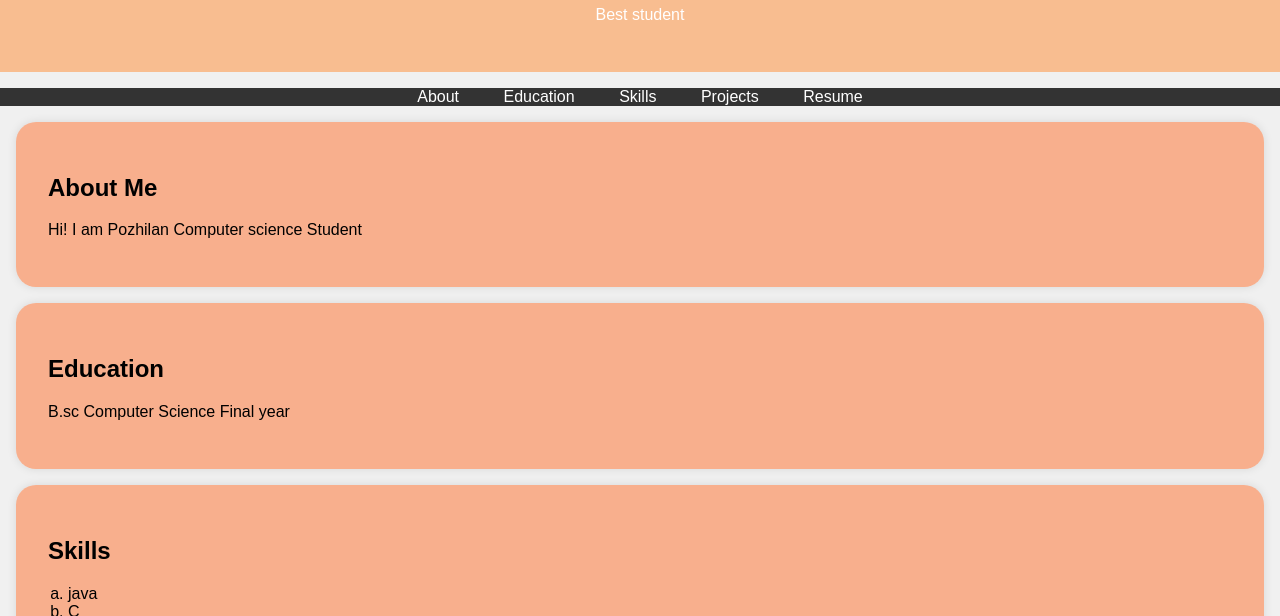
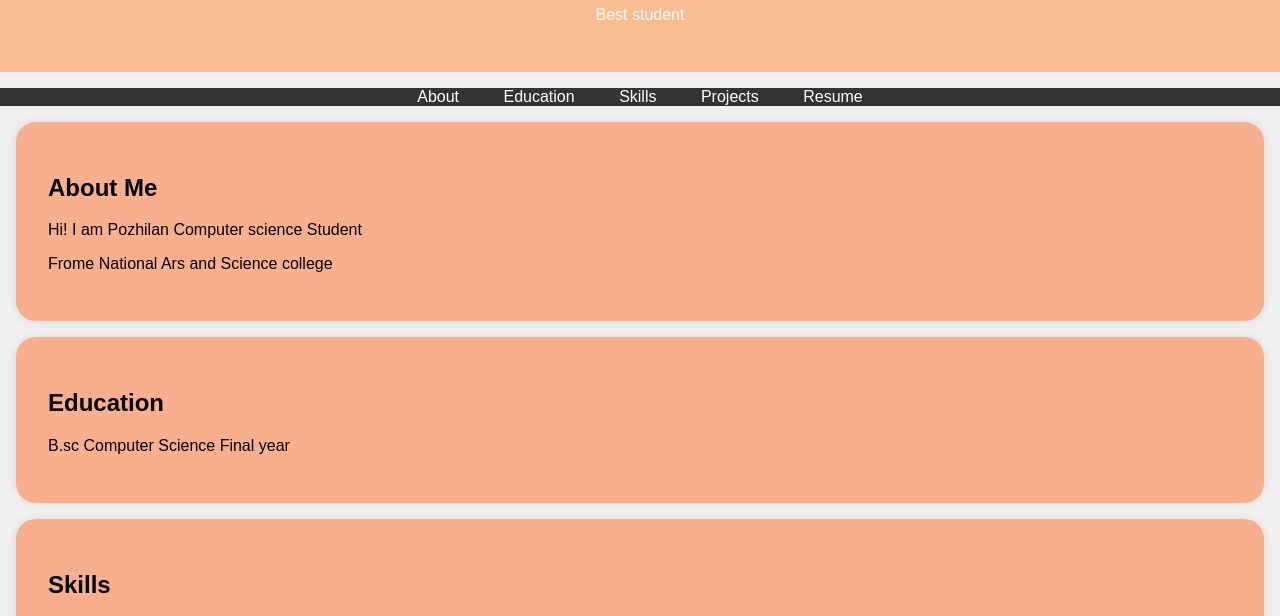
Before and after one commit to Pozhilanraja/DigitalPortfolio, a plain HTML site: page index.html in a window 1280 px wide. Shown: the part 125-741 px from the top of the page. Drawn offline with Linux system fonts and the light colour scheme.

Commit message:
Update index.html

```diff
--- a/index.html
+++ b/index.html
@@ -100,6 +100,7 @@
         <div class="section-content">
             <h2>About Me</h2>
             <p>Hi! I am Pozhilan Computer science Student</p>
+            <p>Frome National Ars and Science college</p>
         </div>
     </section>
 
```
